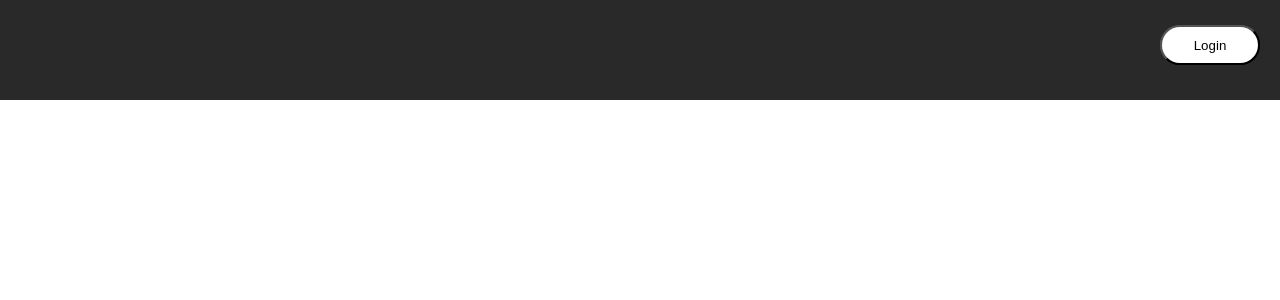
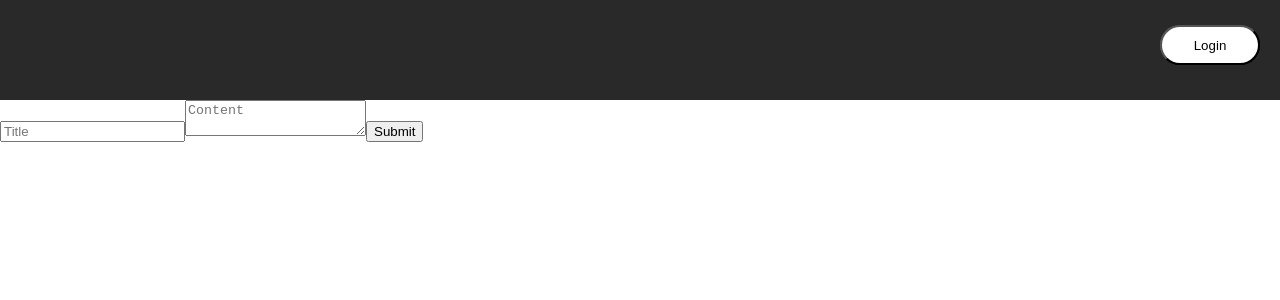
Before and after one commit to JoranDaniel/socialmediaopdracht, a React (Create React App) app: page / in a window 1280 px wide. Shown: the top 300 px of the page. Built offline with nearby package versions, Linux system fonts and the light colour scheme; no server answers; the HTML template or start-up script is replaced by a standard one.

Commit message:
branch update

```diff
--- a/src/Home.jsx
+++ b/src/Home.jsx
@@ -2,8 +2,11 @@ import React, { useEffect, useState } from 'react';
 import { auth } from '../src/config/firebase';
 import Header from '../src/componenten/header';
 import Login from './Login';
+import PostForm from './componenten/postForm';
 
 const Home = () => {
+
+
   const [user, setUser] = useState(null);
 
   useEffect(() => {
@@ -29,7 +32,7 @@ const Home = () => {
         <Login />
       )}
       <div>
-
+        <PostForm />
       </div>
     </div>
   );
--- /dev/null
+++ b/src/componenten/postForm.jsx
@@ -0,0 +1,47 @@
+import React, { useState } from 'react';
+import firebase from 'firebase/compat';
+import 'firebase/firestore';
+
+
+function PostForm() {
+
+  const [title, setTitle] = useState('');
+  const [content, setContent] = useState('');
+
+  const handleSubmit = (e) => {
+    e.preventDefault();
+
+    // Create a new post object
+    const post = {
+      title,
+      content,
+      timestamp: firebase.firestore.FieldValue.serverTimestamp()
+    };
+
+    // Save the post to Firebase
+    firebase.firestore().collection('posts').add(post);
+
+    // Reset form fields
+    setTitle('');
+    setContent('');
+  };
+
+  return (
+    <form onSubmit={handleSubmit}>
+      <input
+        type="text"
+        value={title}
+        onChange={(e) => setTitle(e.target.value)}
+        placeholder="Title"
+      />
+      <textarea
+        value={content}
+        onChange={(e) => setContent(e.target.value)}
+        placeholder="Content"
+      ></textarea>
+      <button type="submit">Submit</button>
+    </form>
+  );
+}
+
+export default PostForm;
```
Also changed, not shown: src/App.js (line endings or trailing spaces).
